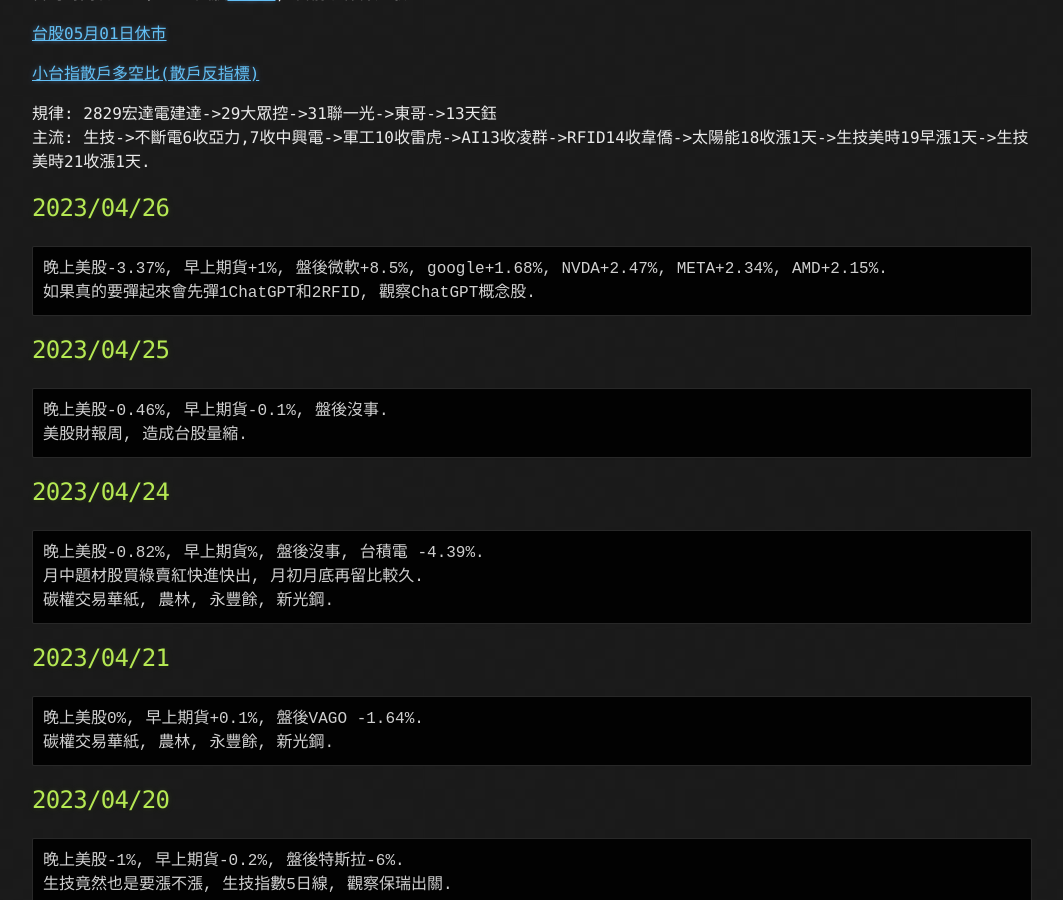
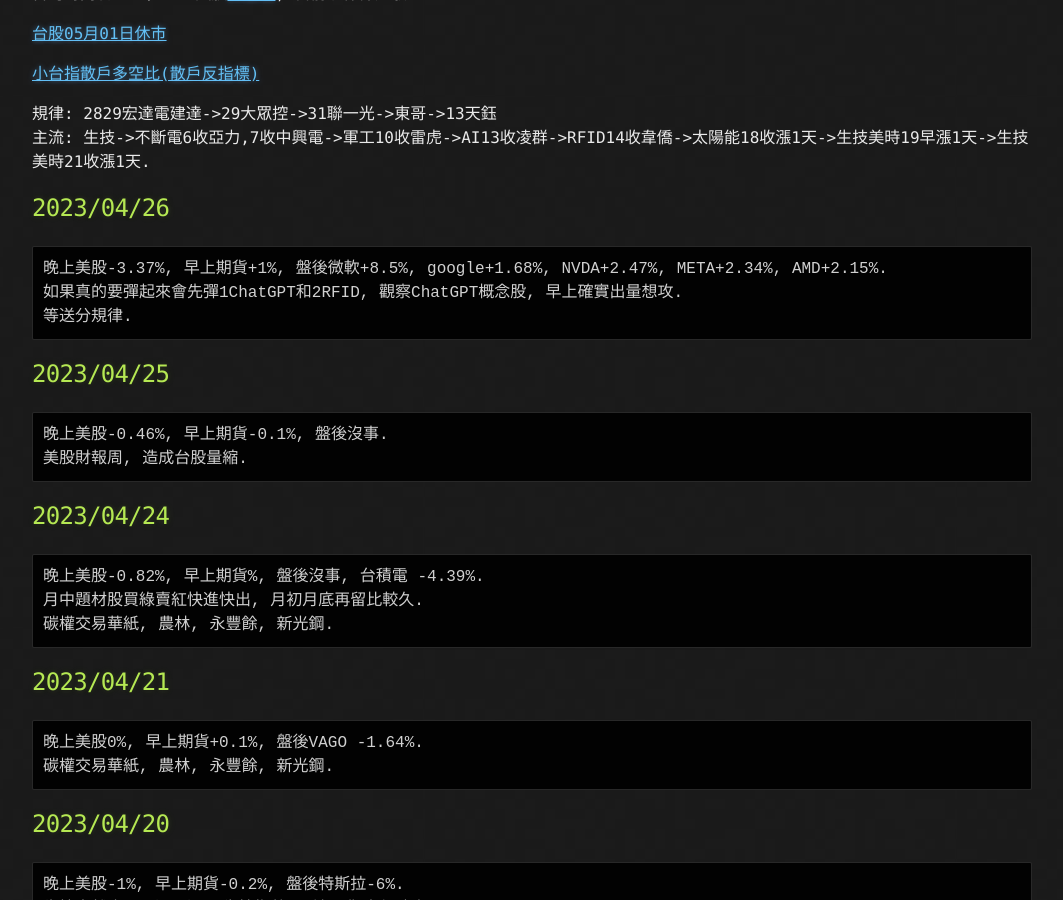
Before and after one commit to lepg5487/Stock_God, a Jekyll site: the page built from index.md, in a window 1280 px wide and 900 px high, scrolled down 436 px. Shown: the whole window, without its empty margins (108-1171 px from the left). Built offline with Jekyll 4.4.1, drawn with Linux system fonts in a browser that asks for light colours; our own code applies the rules of GitHub Pages for plain Markdown files.

Commit message:
Update index.md

````diff
--- a/index.md
+++ b/index.md
@@ -22,7 +22,8 @@
 ## 2023/04/26
 ```
 晚上美股-3.37%, 早上期貨+1%, 盤後微軟+8.5%, google+1.68%, NVDA+2.47%, META+2.34%, AMD+2.15%.
-如果真的要彈起來會先彈1ChatGPT和2RFID, 觀察ChatGPT概念股.
+如果真的要彈起來會先彈1ChatGPT和2RFID, 觀察ChatGPT概念股, 早上確實出量想攻.
+等送分規律.
 ```
 
 ## 2023/04/25
````
